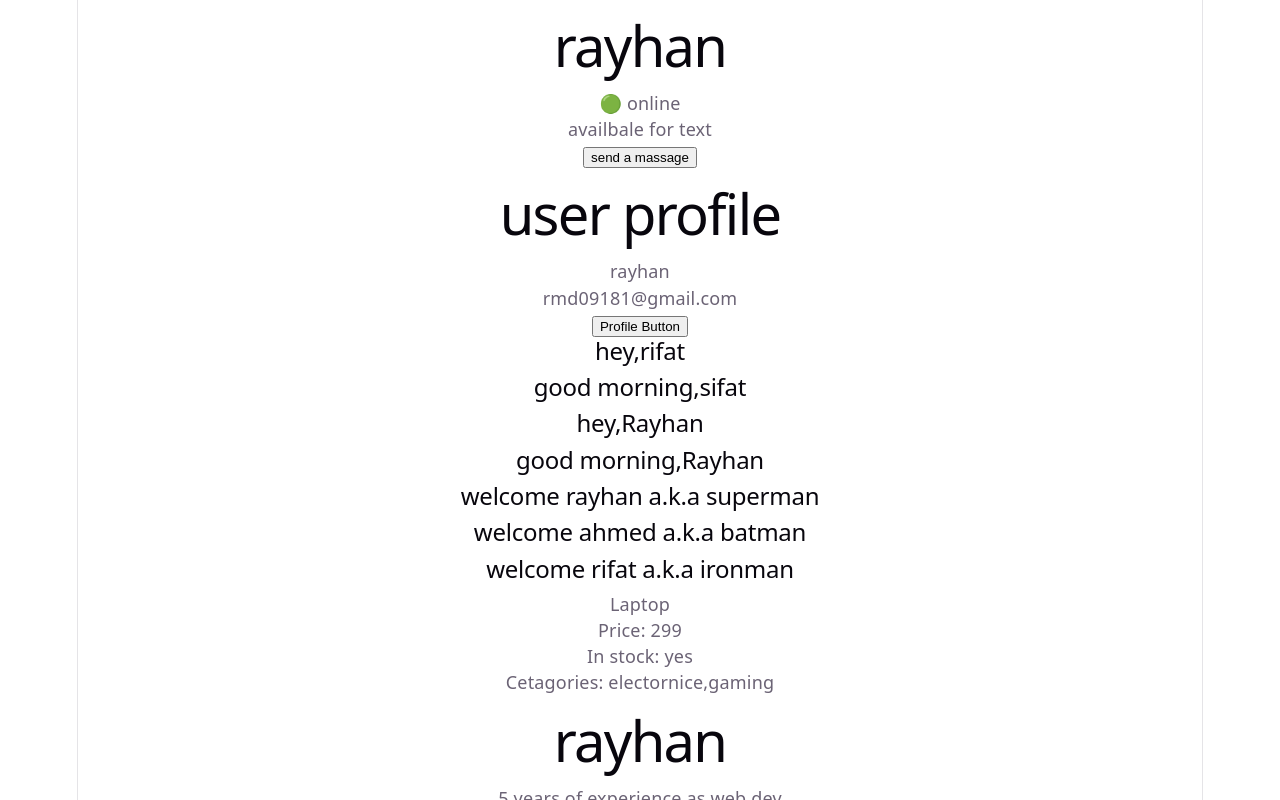
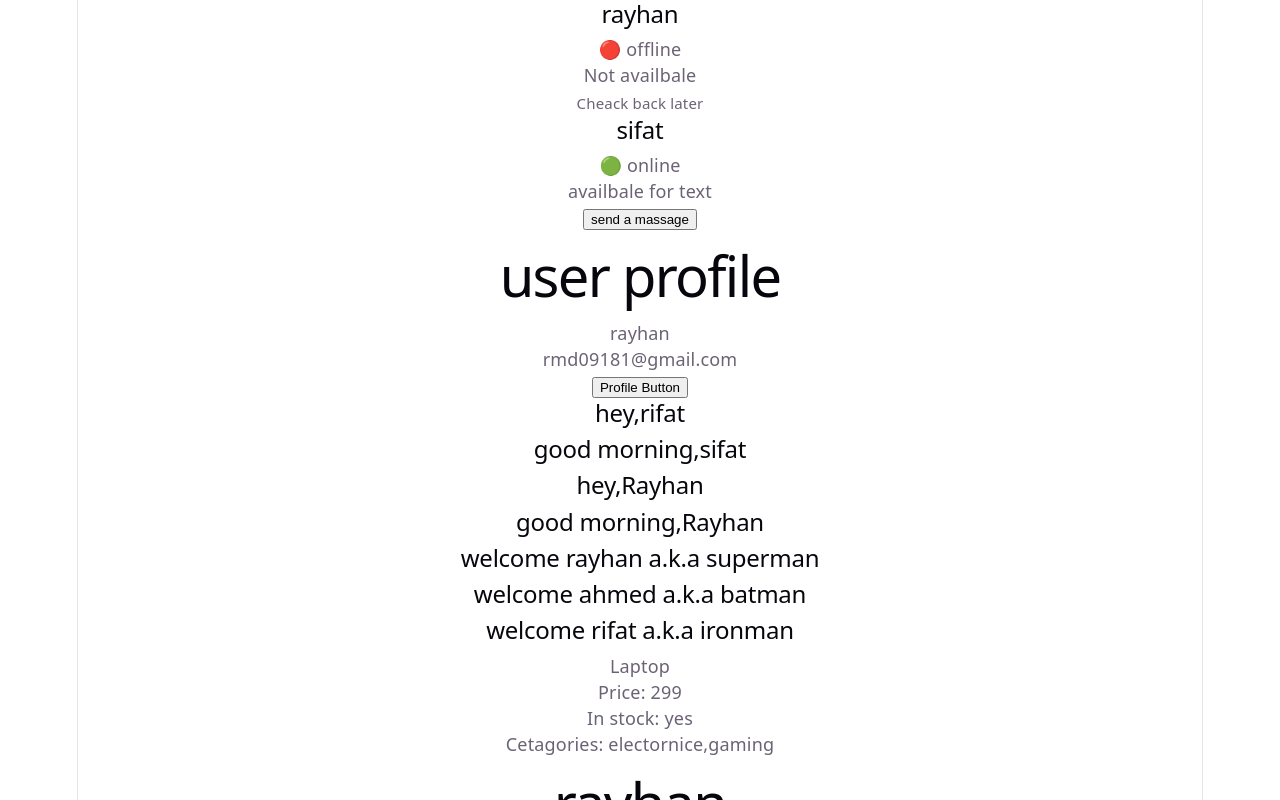
Before and after one commit to rayhan123-ahmed/React, a React (Vite) app in the folder core-concepts/: page / in a window 1280 px wide. Shown: the top 800 px of the page. Built offline with nearby package versions, Linux system fonts and the light colour scheme.

Commit message:
ternery operator

```diff
--- a/core-concepts/src/App.jsx
+++ b/core-concepts/src/App.jsx
@@ -13,8 +13,8 @@ import { UserDetails } from "./UserDetails.jsx";
 export const App = () => {
   return (
     <div>
-    <UserDetails name= 'rayhan' isOnline={true} />
-    <UserDetails name= 'sifat' isOnline={false} hideOffline={true} />
+    <UserDetails name= 'rayhan' isOnline={false} />
+    <UserDetails name= 'sifat' isOnline={true} hideOffline={true} />
 
       <CardWrapper title="user profile">
         <div>
--- a/core-concepts/src/UserDetails.jsx
+++ b/core-concepts/src/UserDetails.jsx
@@ -3,24 +3,17 @@ export const UserDetails = ({ name, isOnline, hideOffline }) => {
     return null;
   }
 
-  if (isOnline) {
-    return (
-      <div>
-        <h1>{name}</h1>
-        <span>🟢 online</span>
-        <p>availbale for text</p>
+  return (
+    <div>
+      <h2>{name}</h2>
+      <span>{isOnline ? "🟢 online" : "🔴 offline"}</span>
+      <p>{isOnline ? "availbale for text" : "Not availbale"}</p>
+      {isOnline ? (
         <button>send a massage</button>
-      </div>
-    );
-  } else {
-    return (
-      <div>
-        <h1>{name}</h1>
-        <span>🔴 offline</span>
-        <p>Not availbale</p>
-        <button>Cheack back later</button>
-      </div>
-    );
-  }
+      ) : (
+        <small>Cheack back later</small>
+      )}
+    </div>
+  );
 
 };
```
